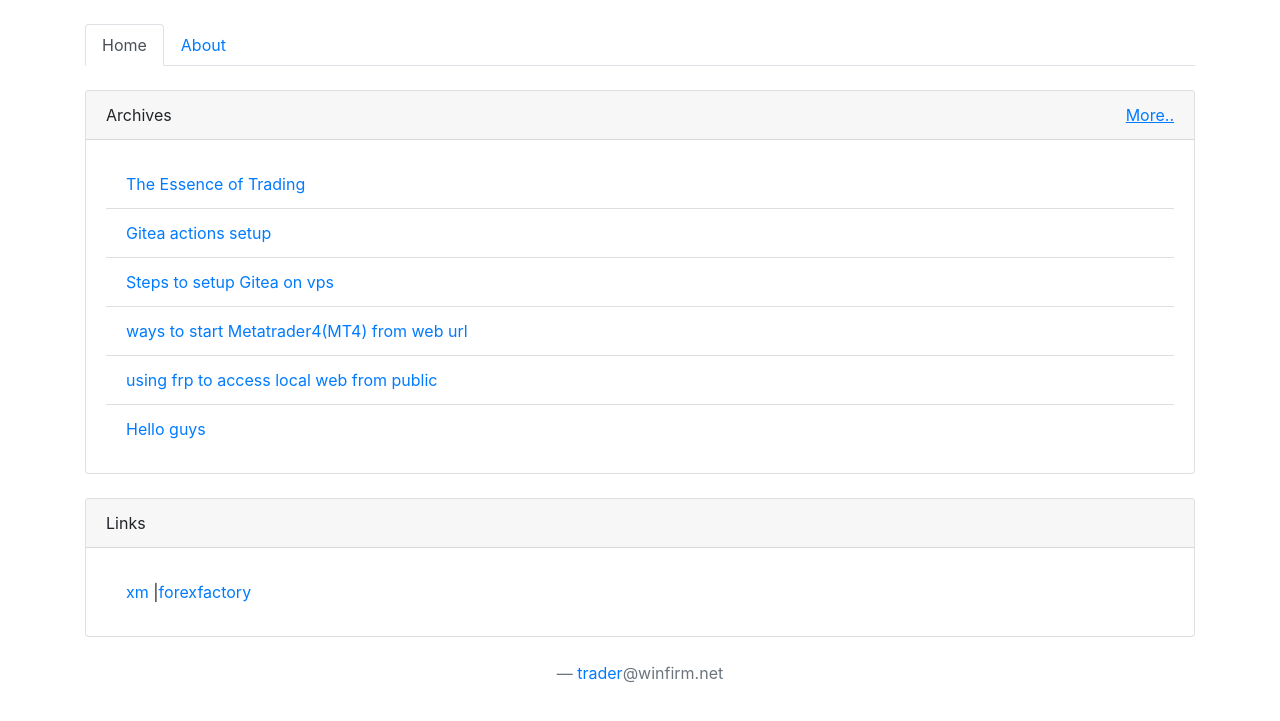
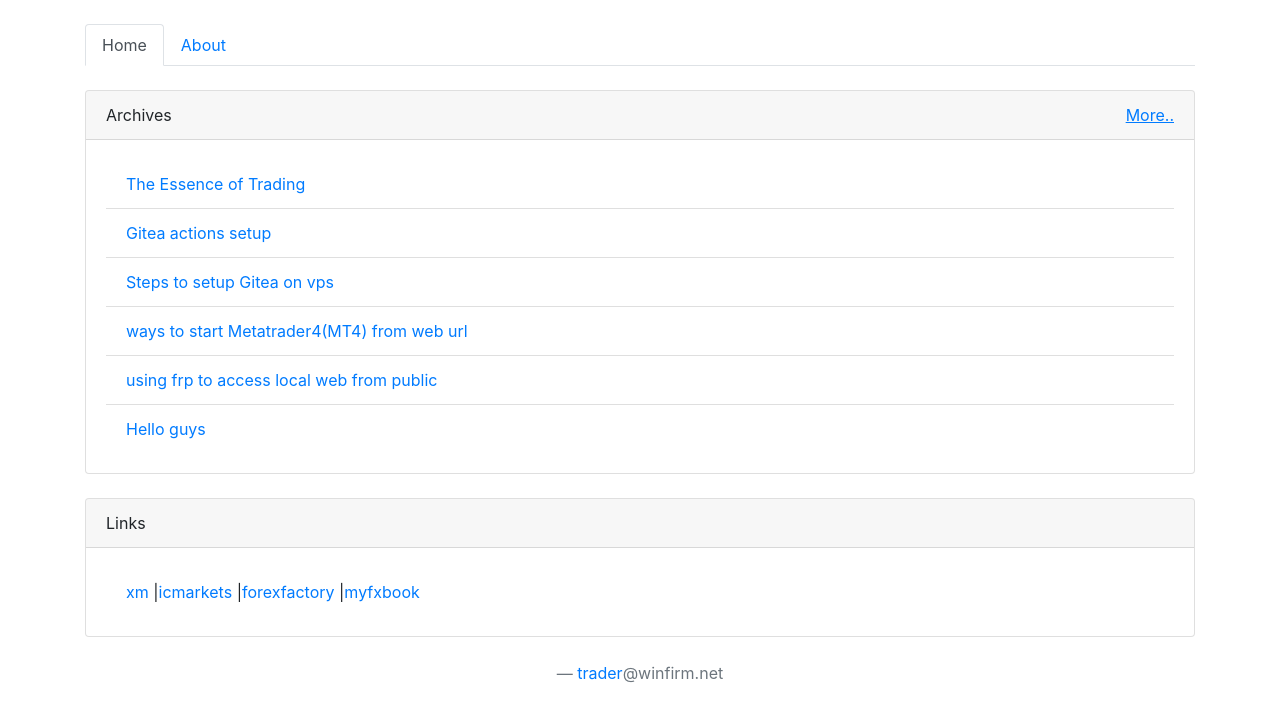
Before and after one commit to winfirm/blog, a Jekyll site: the page built from index.html, in a window 1280 px wide. Shown: the top 721 px of the page. Built offline with Jekyll 4.4.1, drawn with Linux system fonts in a browser that asks for light colours; the list of posts is cut into pages by our own code.

Commit message:
Update index.html

```diff
--- a/index.html
+++ b/index.html
@@ -34,7 +34,9 @@ title: Hello!
     <ul class="list-group list-group-flush">
       <li class="list-group-item">
         <a href="https://www.xm.com/cn/" target="_blank">xm</a>
+        |<a href="https://www.icmarkets.com//" target="_blank">icmarkets</a>
         |<a href="https://www.forexfactory.com/" target="_blank">forexfactory</a>
+        |<a href="https://www.myfxbook.com/" target="_blank">myfxbook</a>
       </li>
     </ul>
   </div>
```
